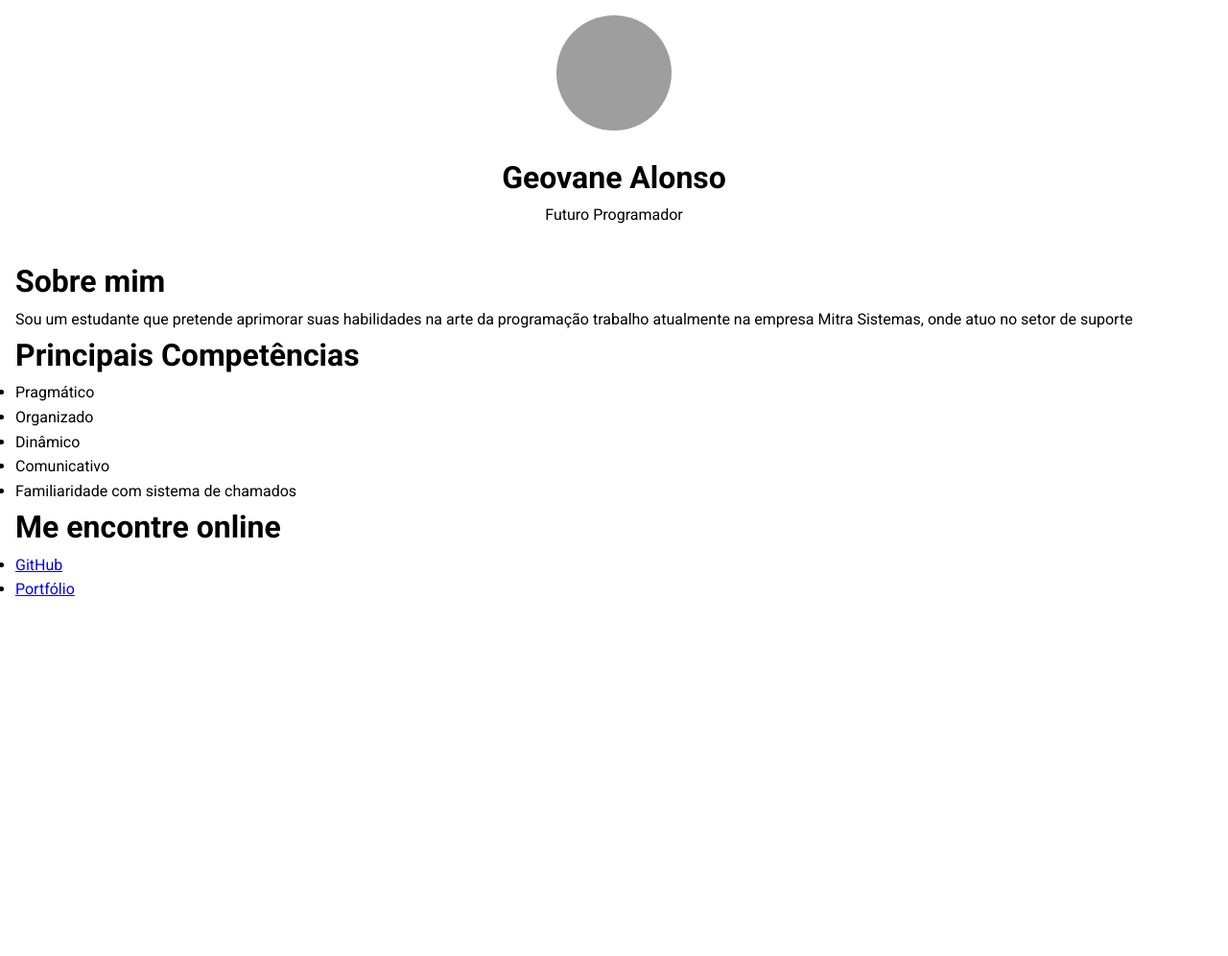
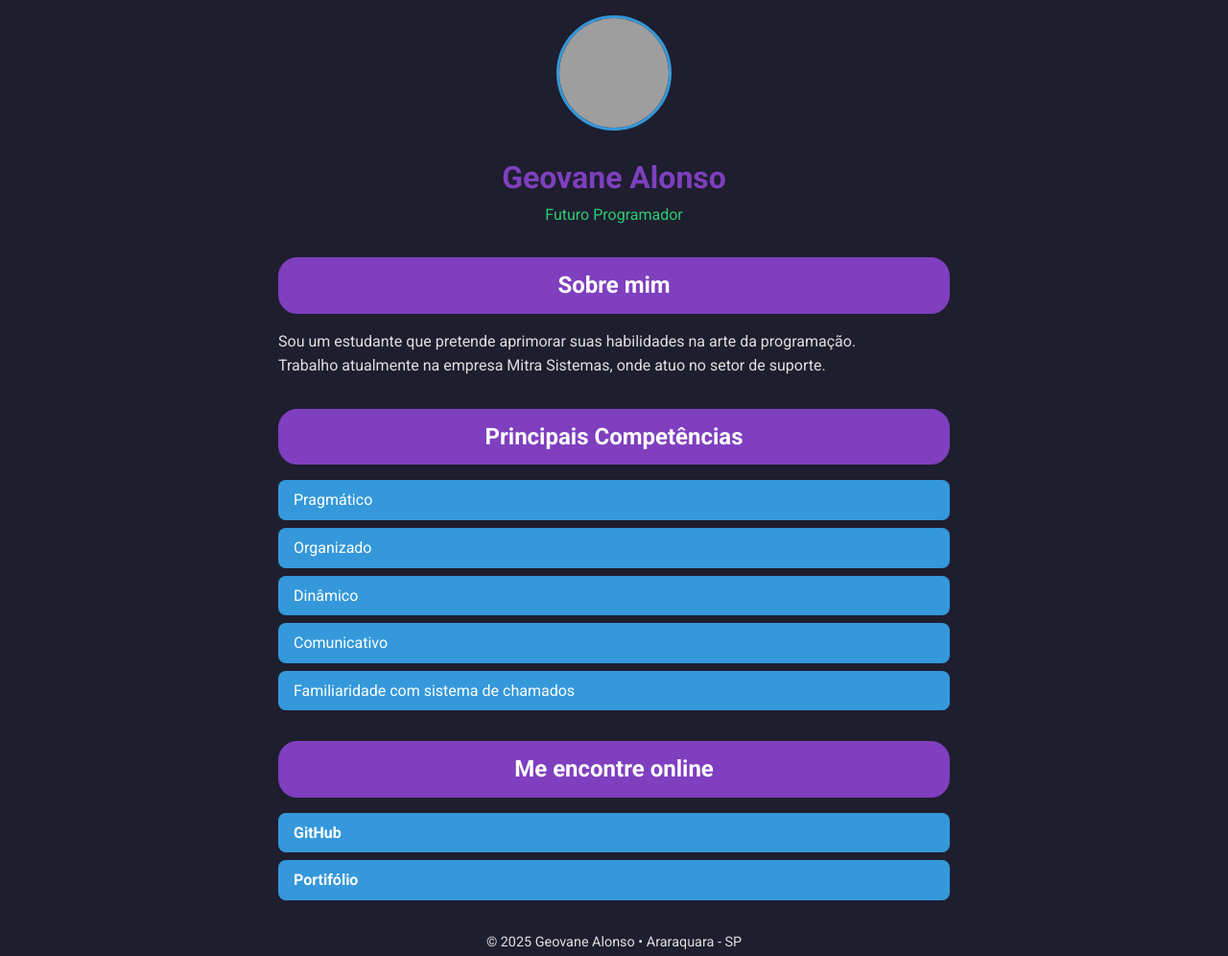
Before and after one commit to AlonsoGeovane/portfolio, a plain HTML site: page index.html in a window 1280 px wide. Shown: the whole page at 96% size. Before the commit the page ends 800 px from the top, so only its background shows below. Drawn offline with Linux system fonts and the light colour scheme; grey boxes are pictures that could not be loaded.

Commit message:
finalizado o projeto

```diff
--- a/index.html
+++ b/index.html
@@ -14,25 +14,21 @@
 
 <body>
   <header>
-      <img
-        src="https://avatars.githubusercontent.com/u/224685311?"
-        alt="Geovane Alonso"
-        class="profile"
-      />
+    <img src="https://avatars.githubusercontent.com/u/224685311?" alt="Geovane Alonso" class="profile" />
     <h1>Geovane Alonso</h1>
     <p>Futuro Programador</p>
   </header>
   <main>
     <section class="sobre">
-        <h2>Sobre mim</h2>
+      <h2 class="sobremim">Sobre mim</h2>
       <p>
-            Sou um estudante que pretende aprimorar suas habilidades na arte da programação
-            trabalho atualmente na empresa Mitra Sistemas, onde atuo no setor de suporte
+        Sou um estudante que pretende aprimorar suas habilidades na arte da programação.<br>
+        Trabalho atualmente na empresa Mitra Sistemas, onde atuo no setor de suporte.
       </p>
     </section>
 
     <section class="habilidades">
-        <h2>Principais Competências</h2>
+      <h2 class="principais">Principais Competências</h2>
       <ul>
         <li>Pragmático</li>
         <li>Organizado</li>
@@ -42,19 +38,22 @@
       </ul>
     </section>
     <section class="links">
-        <h2>Me encontre online</h2>
+      <h2 class="online">Me encontre online</h2>
       <ul>
         <li>
           <a href="https://github.com/AlonsoGeovane" target="_blank">GitHub</a>
         </li>
         <li>
-            <a href="https://github.com/AlonsoGeovane/portifolio" target="_blank"
-              >Portfólio</a
-            >
+          <a href="https://github.com/AlonsoGeovane/portifolio" target="_blank">Portifólio</a>
         </li>
       </ul>
     </section>
   </main>
+
+  <footer>
+    <p>&copy; 2025 Geovane Alonso • Araraquara - SP</p>
+  </footer>
+
 </body>
 
 </html>
--- a/style.css
+++ b/style.css
@@ -1,3 +1,12 @@
+:root {
+  --primaria: #7F3FBF;
+  --secundaria: #2ECC71;
+  --borda: #3498DB;
+  --fundo: #1E1E2F;
+  --texto: #E0E0E0;
+  --branco: #FFFFFF;
+}
+
 * {
   margin: 0;
   padding: 0;
@@ -5,29 +14,96 @@
 }
 
 body {
-  font-family: "Roboto", sans-serif;
+  font-family: "Roboto";
   line-height: 1.6;
   padding: 1rem;
+  background-color: var(--fundo);
+  color: var(--texto);
 }
 
 header {
   text-align: center;
   margin-bottom: 2rem;
 }
+
 header .profile {
   width: 120px;
   height: 120px;
   border-radius: 50%;
-  border: 3px solid var(--accent);
+  border: 3px solid var(--borda);
   margin-bottom: 1rem;
 }
 
 h1 {
   font-size: 2rem;
-  color: var(--primary);
+  color: var(--primaria);
 }
 
-h2 {
-  font-size: 2rem;
-  color: var(--primary);
+header p {
+  font-size: 1rem;
+  color: var(--secundaria);
 }
+
+.online {
+  border: 2px solid var(--primaria);
+  text-align: center;
+  color: var(--branco);
+  padding: 8px 12px;
+  border-radius: 20px;
+  background-color: var(--primaria);
+  margin-bottom: 1rem;
+}
+
+.sobremim{
+  border: 2px solid var(--primaria);
+  text-align: center;
+  color: var(--branco);
+  padding: 8px 12px;
+  border-radius: 20px;
+  background-color: var(--primaria);
+  margin-bottom: 1rem;
+}
+
+.principais{
+  border: 2px solid var(--primaria);
+  text-align: center;
+  color: var(--branco);
+  padding: 8px 12px;
+  border-radius: 20px;
+  background-color: var(--primaria);
+  margin-bottom: 1rem;
+}
+
+main, footer {
+  margin: auto;
+  max-width: 700px;
+}
+
+section {
+  margin-bottom: 2rem;
+}
+
+ul {
+  list-style: none;
+  padding-left: 0;
+}
+
+ul li {
+  background: var(--borda);
+  color: var(--branco);
+  padding: 0.5rem 1rem;
+  border-radius: 8px;
+  margin: 0.5rem 0;
+}
+
+ul li a {
+  color: var(--branco);
+  text-decoration: none;
+  font-weight: bold;
+}
+
+footer p {
+  text-align: center;
+  font-size: 0.9rem;
+  color: var(--texto);
+}
```
Lines whose indentation alone changed are shown as unchanged.
